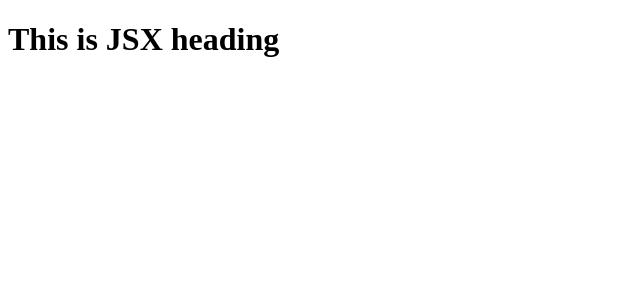
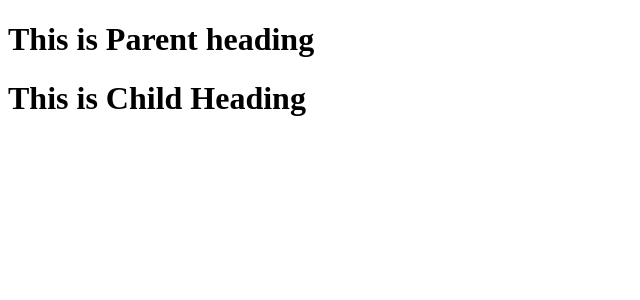
Before and after one commit to Anusuya-SK/React.JS-Practice, a React (Vite) app: page / in a window 1280 px wide. Shown: the top 300 px of the page, without its empty margins (0-640 px from the left). Built offline with nearby package versions, Linux system fonts and the light colour scheme.

Commit message:
React Component

```diff
--- a/App.js
+++ b/App.js
@@ -1,16 +1,19 @@
 import React from "react";
 import ReactDOM from "react-dom/client";
 
-// React Element - JS object - HTMLElement(render)
-//const parent = React.createElement("h1", {id: "heading"}, "This is h1 tag");
-
-// JSX (Transpiled before it reaches the JS) - parcel - babel
-// JSX - Babel transpiles to React Element - JS object - HTMLElement(render)
-const parent = (
+//React Component
+const Parent = () => (
     <h1 className="heading" tabIndex="1">
-        This is JSX heading
+        This is Parent heading
     </h1>
 );
 
+const Child = () => (
+    <div id="container">
+        <Parent />
+        <h1>This is Child Heading</h1>
+    </div>
+)
+
 const root = ReactDOM.createRoot(document.getElementById("root"));
-root.render(parent);
+root.render(<Child />);
```
